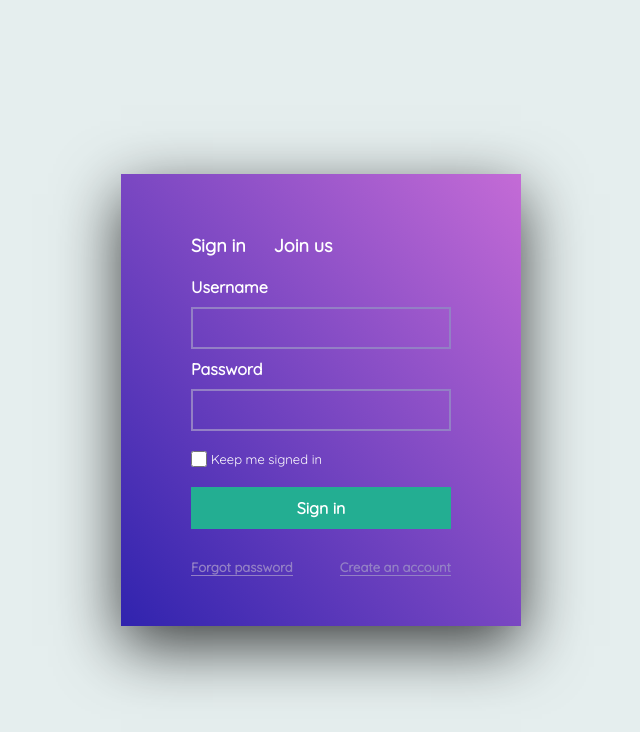
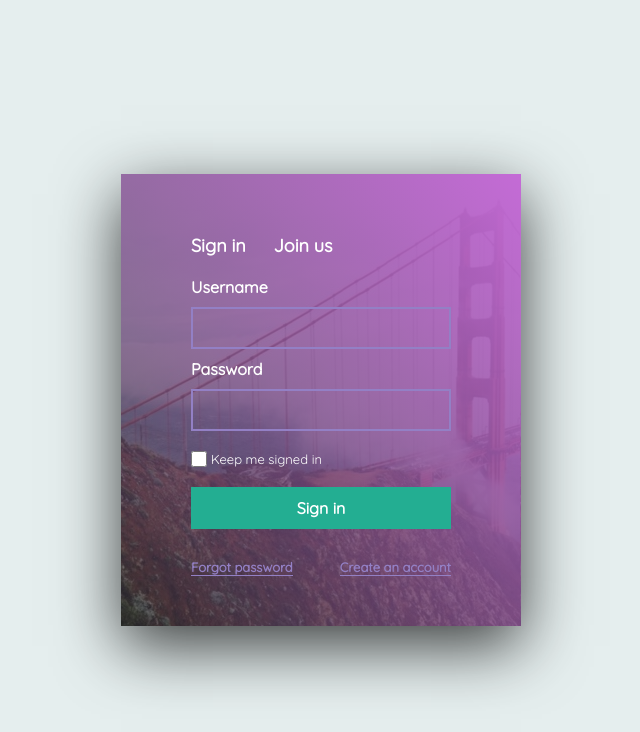
Before and after one commit to kvelidzh/form-fiolet, a plain HTML site: page index.html in a window 1280 px wide. Shown: the whole page, without its empty margins (319-959 px from the left). Drawn offline with Linux system fonts and the light colour scheme.

Commit message:
Update styles.css

```diff
--- a/styles.css
+++ b/styles.css
@@ -32,10 +32,7 @@ body {
 	left: 50%;
 	transform: translate(-50%, -50%);
 	padding: 50px 70px;
-	background-image:
-	      linear-gradient(to top right, #3023ae, #c46bd6);
-	background-repeat: no-repeat;
-
+	    background-image: linear-gradient(to top right, rgba(33,33,33,0.6), #c46bd6), url(fon.jpg);
 	box-shadow: 0px 20px 60px 0 rgba(0,0,0,0.75);
 }
 .nav ul {
```
